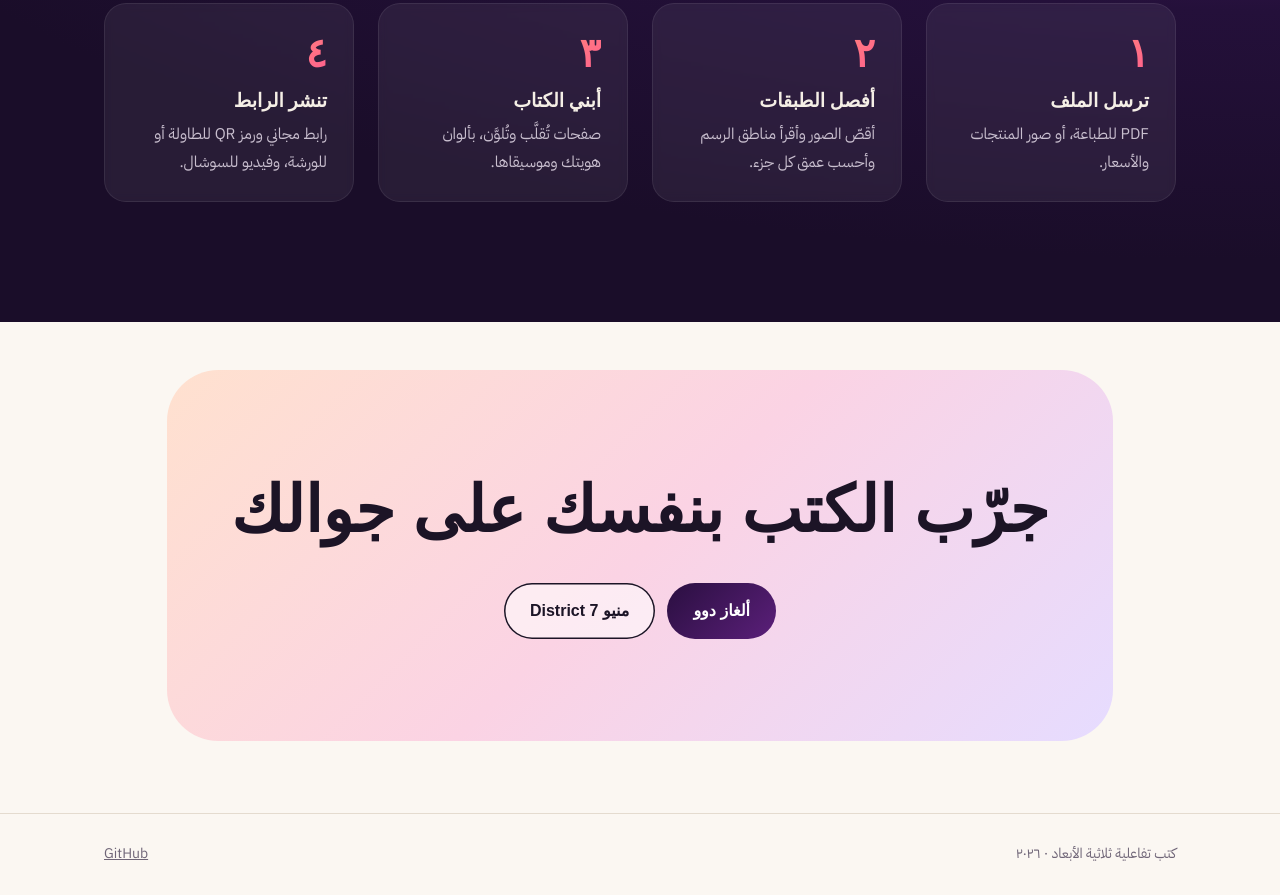
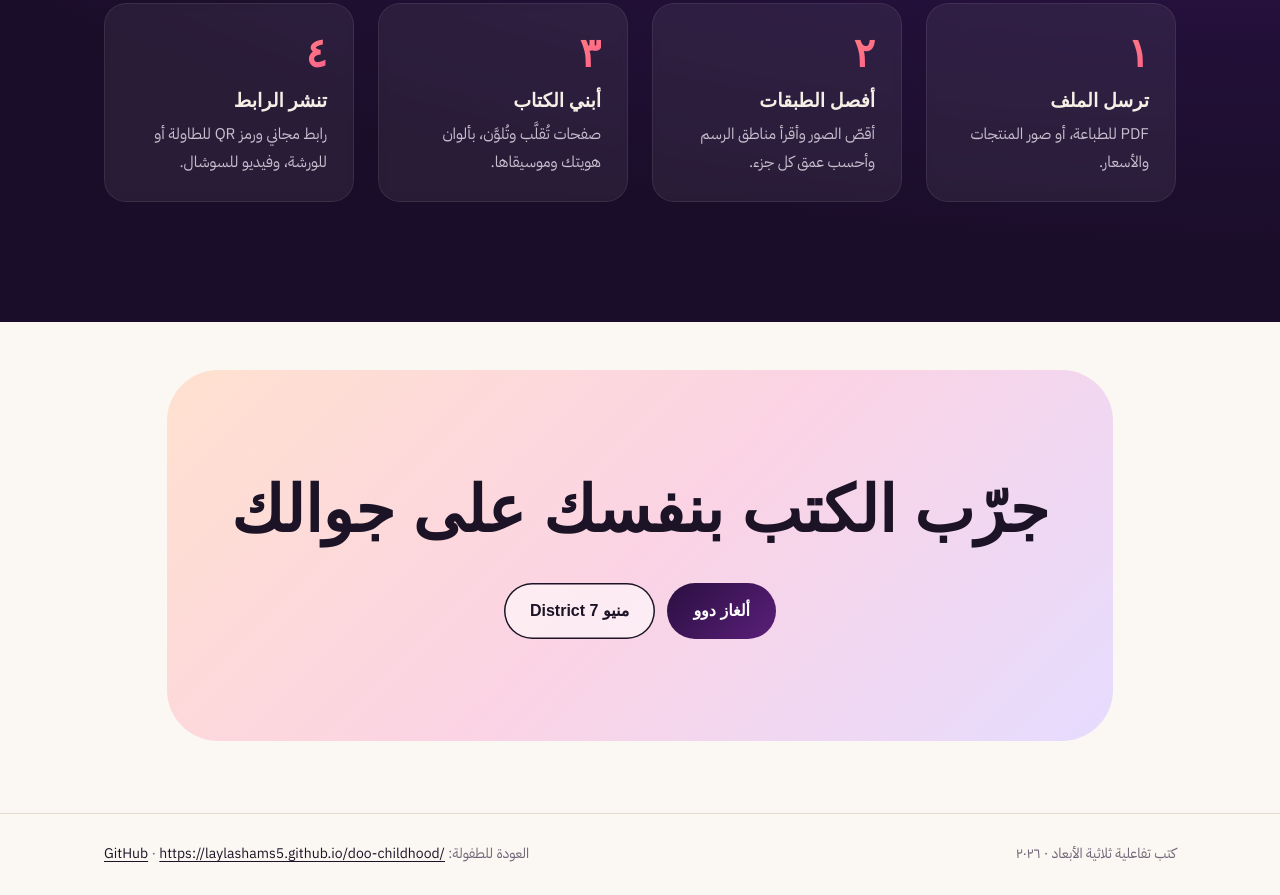
Before and after one commit to laylashams5/laylashams5.github.io, a plain HTML site: page index.html in a window 1280 px wide. Shown: the part 4880-5775 px from the top of the page. Drawn offline with Linux system fonts and the light colour scheme; a web font is replaced by a local one.

Commit message:
Add Back to Childhood link to footer
Co-Authored-By: Claude Opus 5.5 <noreply@anthropic.com>

```diff
--- a/index.html
+++ b/index.html
@@ -213,6 +213,7 @@ section.proj>.wrap{padding:clamp(28px,5vw,72px);border-radius:clamp(30px,4vw,52p
 .close>.wrap{background:linear-gradient(135deg,#ffe1cf,#fbd3e4 50%,#e6dcff);border-radius:clamp(30px,4vw,52px);padding:clamp(48px,8vw,110px) clamp(24px,5vw,72px)}
 .close{min-height:auto;padding:clamp(24px,4vw,48px) var(--gut) 72px}
 @media (max-width:560px){.chip{border-radius:22px}.chip a{font-size:12px}.sticker{font-size:12px;padding:6px 11px}}
+footer .flinks a{color:var(--ink);overflow-wrap:anywhere;text-underline-offset:3px}
 </style>
 </head>
 <body>
@@ -330,7 +331,7 @@ section.proj>.wrap{padding:clamp(28px,5vw,72px);border-radius:clamp(30px,4vw,52p
 </div></section>
 </main>
 
-<footer><div class="wrap"><span>كتب تفاعلية ثلاثية الأبعاد · ٢٠٢٦</span><a href="https://github.com/laylashams5" target="_blank" rel="noopener">GitHub</a></div></footer>
+<footer><div class="wrap"><span>كتب تفاعلية ثلاثية الأبعاد · ٢٠٢٦</span><span class="flinks">العودة للطفولة: <a dir="ltr" href="https://laylashams5.github.io/doo-childhood/" target="_blank" rel="noopener">https://laylashams5.github.io/doo-childhood/</a> · <a href="https://github.com/laylashams5" target="_blank" rel="noopener">GitHub</a></span></div></footer>
 
 <script>
 const nav=document.getElementById('nav');
```
